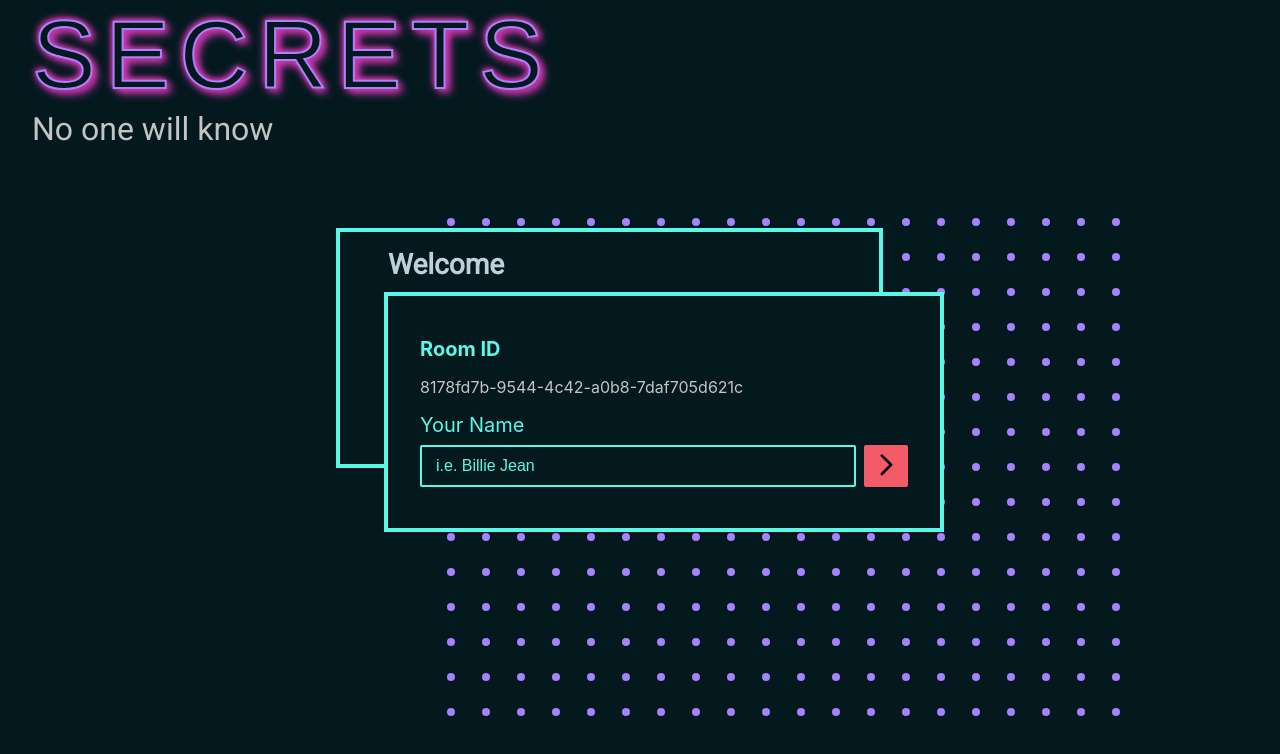
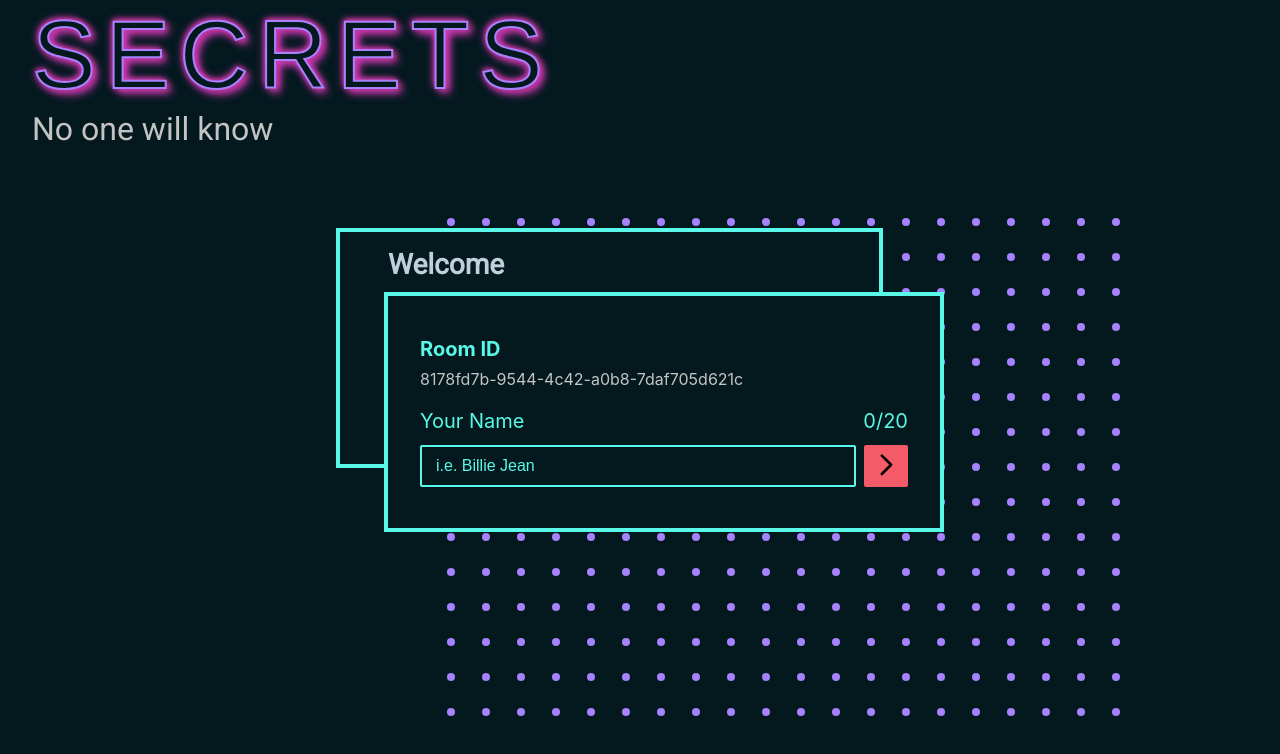
Before and after one commit to jamesncox/secrets, a React (Create React App) app: page / in a window 1280 px wide. Both pictures are taken after typing "Sample" into the empty fields and a click on the button "Create". Shown: the top 754 px of the page. Built offline with nearby package versions, Linux system fonts and the light colour scheme; a web font is replaced by a local one.

Commit message:
Add character count display to user on name input

```diff
--- a/src/components/NamePortal.js
+++ b/src/components/NamePortal.js
@@ -2,9 +2,11 @@ import { useState } from "react";
 
 export default function NamePortal({ id, setName }) {
   const [input, setInput] = useState("");
+  const [chars, setChars] = useState(0);
 
   const handleOnChange = (e) => {
     setInput(e.target.value);
+    setChars(e.target.value.length);
   };
 
   const handleSubmit = (e) => {
@@ -23,9 +25,12 @@ export default function NamePortal({ id, setName }) {
         <p className="id-text">{id}</p>
 
         <form name="basic" className="id-form" onSubmit={handleSubmit}>
-          <label htmlFor="name" className="teal-name-header">
-            Your Name
-          </label>
+          <div className="char-count-wrapper">
+            <label htmlFor="name" className="teal-name-header">
+              Your Name
+            </label>
+            <p className="char-count">{chars}/20</p>
+          </div>
           <div className="name-input-wrapper">
             <input
               placeholder="i.e. Billie Jean"
--- a/src/stylesheets/App.css
+++ b/src/stylesheets/App.css
@@ -181,6 +181,7 @@ input::placeholder {
   color: #a682ff;
   margin-left: 1rem;
   text-align: right;
+  font-size: 1.25rem;
 }
 
 .box-back-chat {
@@ -343,9 +344,9 @@ textarea::placeholder {
 }
 
 /* name input portal styles */
-
 .teal-id-header {
   margin: 0;
+  margin-bottom: -0.5rem;
   color: #59f8e8;
   font-size: 1.25rem;
 }
@@ -357,13 +358,6 @@ textarea::placeholder {
 .name-input-wrapper {
   display: flex;
   align-items: center;
-  margin-top: 0.5rem;
-}
-
-.teal-name-header {
-  margin: 0;
-  color: #59f8e8;
-  font-size: 1.25rem;
 }
 
 .name-input {
@@ -376,3 +370,23 @@ textarea::placeholder {
   width: 100%;
   font-size: 1rem;
 }
+
+.char-count-wrapper {
+  margin-top: -1rem;
+  margin-bottom: -0.5rem;
+  display: flex;
+  align-items: center;
+  justify-content: space-between;
+}
+
+.teal-name-header {
+  margin: 0;
+  margin-right: 1rem;
+  color: #59f8e8;
+  font-size: 1.25rem;
+}
+
+.char-count {
+  color: #59f8e8;
+  font-size: 1.25rem;
+}
```
